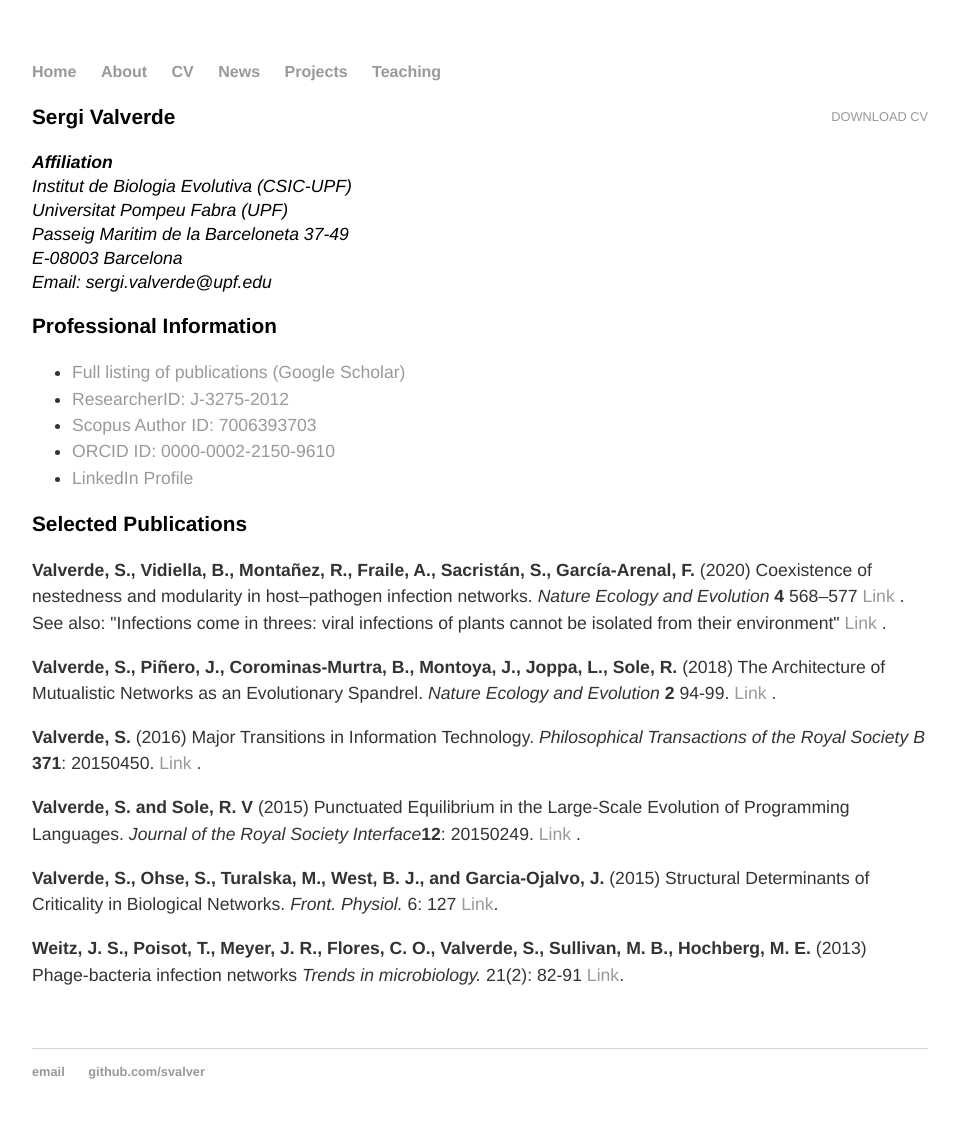
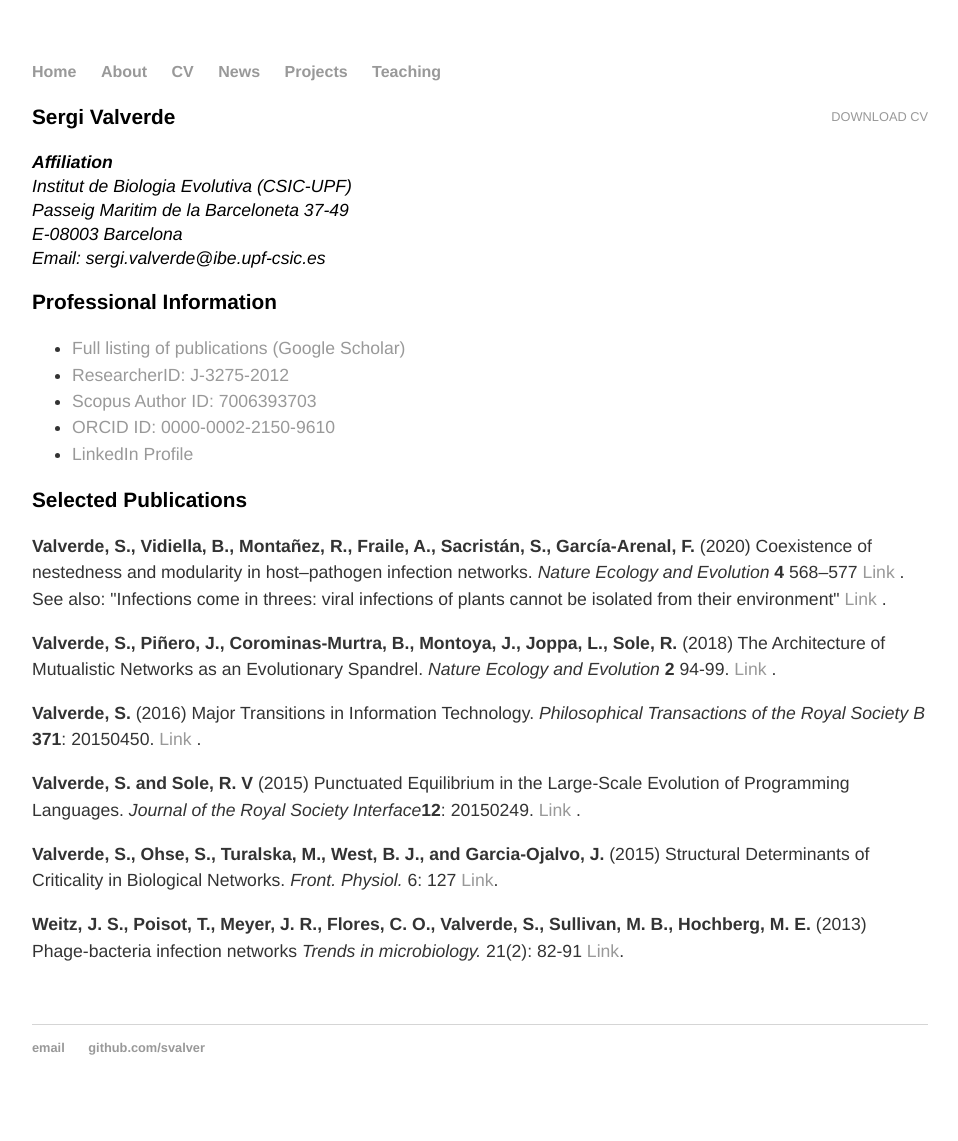
Before and after one commit to svalver/svalver.github.io, a Jekyll site: the page built from cv/index.html, in a window 1280 px wide. Shown: the whole page, without its empty margins (160-1118 px from the left). Built offline with Jekyll 4.4.1, drawn with Linux system fonts in a browser that asks for light colours; after the commit the page ends 1117 px from its top, so only the background shows below that.

Commit message:
email update

```diff
--- a/cv/index.html
+++ b/cv/index.html
@@ -9,10 +9,9 @@ title: CV of Sergi Valverde
 		<address>
 			<strong>Affiliation</strong><br>
 			 Institut de Biologia Evolutiva (CSIC-UPF)<br>
-			 Universitat Pompeu Fabra (UPF)<br>
 			 Passeig Maritim de la Barceloneta 37-49<br>
 	 		 E-08003 Barcelona<br>
-             <span class="obfuscate">Email: sergi.valverde@upf.edu</span>
+             <span class="obfuscate">Email: sergi.valverde@ibe.upf-csic.es</span>
 		</address>
 
 <h3>Professional Information</h3>
```
Also changed, not shown: 1 other file.
